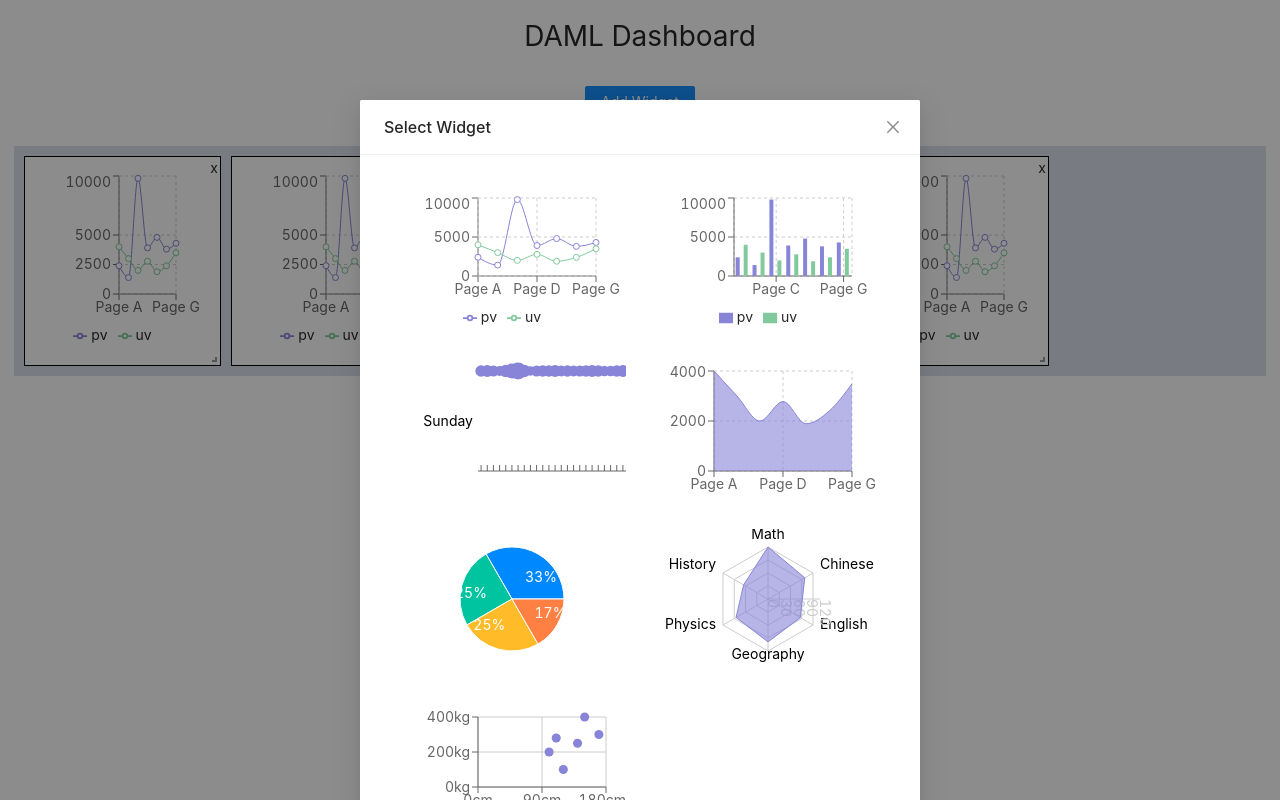
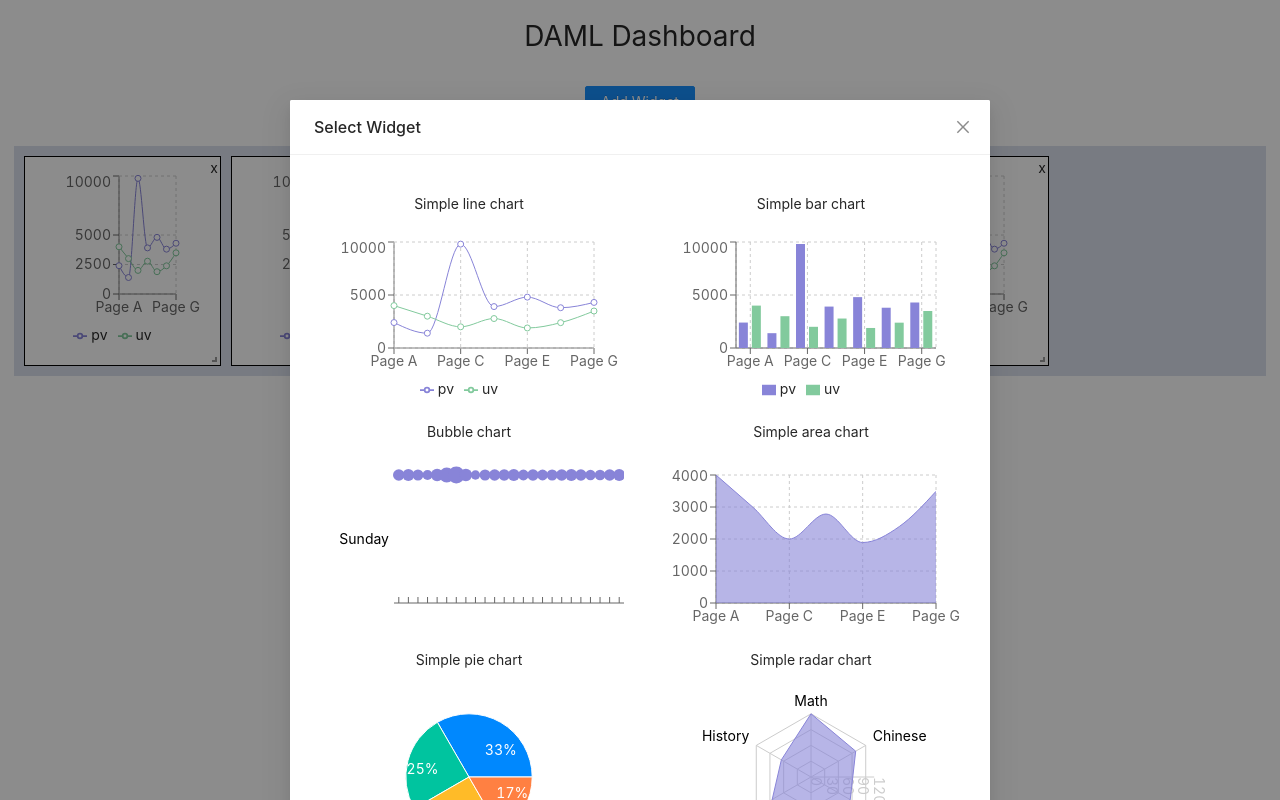
Before and after one commit to herbwang16/daml-dashboard, a React (Create React App) app: page / in a window 1280 px wide. Both pictures are taken after a click on the button "Add Widget". Built offline with nearby package versions, Linux system fonts and the light colour scheme.

Commit message:
Add widget adding functionality to modal

```diff
--- a/src/components/context/ThemeContext.js
+++ b/src/components/context/ThemeContext.js
@@ -3,7 +3,8 @@ import React, { createContext, useContext, useReducer, useState } from "react";
 // Initialize context with the default theme
 const initialState = {
   widgetBackgroundColor: "#ffffff",
-  gridBackGroundColor: "#D9E0EC"
+  gridBackGroundColor: "#D9E0EC",
+  selectedWidgetBackgroundColor: "#D9E0EC"
 };
 
 const ThemeContext = createContext(initialState);
--- a/src/components/layout/GridDisplay.js
+++ b/src/components/layout/GridDisplay.js
@@ -196,7 +196,7 @@ class GridDisplay extends React.PureComponent {
         <center>
           <div style={{ padding: "1rem" }}>
             <WidgetModal
-              onSelectWidget={type => {
+              onAddWidget={type => {
                 this.handleAddWidget(type);
               }}
             />
--- a/src/components/widgetSelection/WidgetModal.js
+++ b/src/components/widgetSelection/WidgetModal.js
@@ -12,7 +12,7 @@ import SimpleRadarChart from "../widgets/SimpleRadarChart";
 import SimpleScatterChart from "../widgets/SimpleScatterChart";
 
 class WidgetModal extends React.Component {
-  state = { visible: false };
+  state = { visible: false, widget: "" };
 
   showModal = () => {
     this.setState({
@@ -21,30 +21,25 @@ class WidgetModal extends React.Component {
   };
 
   handleOk = e => {
-    console.log(e);
+    console.log(this.state);
+    this.props.onAddWidget(this.state.widget);
     this.setState({
       visible: false
     });
   };
 
   handleCancel = e => {
-    console.log(e);
     this.setState({
       visible: false
     });
   };
 
+  handleSelectWidget = type => {
+    this.setState({ widget: type });
+    console.log(type);
+  };
+
   render() {
-    const widgets = [
-      <SimpleLineChart />,
-      SimpleBarChart,
-      BubbleChart,
-      SimpleAreaChart,
-      SimplePieChart,
-      SimpleRadarChart,
-      SimpleScatterChart
-    ];
-
     return (
       <div>
         <Button type="primary" onClick={this.showModal}>
@@ -56,10 +51,12 @@ class WidgetModal extends React.Component {
           onOk={this.handleOk}
           onCancel={this.handleCancel}
           height="40rem"
-          width="40rem"
+          width="50rem"
           bodyStyle={{ overflowY: "scroll" }}
         >
-          <WidgetModalGrid onSelectWidget={this.props.onSelectWidget} />
+          <WidgetModalGrid
+            onSelectWidget={type => this.handleSelectWidget(type)}
+          />
         </Modal>
       </div>
     );
--- a/src/components/widgetSelection/WidgetModalGrid.js
+++ b/src/components/widgetSelection/WidgetModalGrid.js
@@ -64,20 +64,42 @@ const widgets = [
 ];
 
 class WidgetModalGrid extends React.PureComponent {
+  state = { selected: "" };
+
+  static contextType = ThemeContext;
+
+  handleSelectWidget = type => {
+    this.setState({ selected: type }, () => this.props.onSelectWidget(type));
+  };
+
   render() {
     const { theme, dispatch } = this.context;
-
-    console.log(this.state);
+    const { selectedWidgetBackgroundColor, widgetBackgroundColor } = theme;
 
     return (
-      <Row>
+      <Row gutter={[32, 32]}>
         {widgets.map(w => (
-          <Col span={12}>
+          <Col
+            span={12}
+            style={{
+              backgroundColor:
+                this.state.selected === w.value
+                  ? selectedWidgetBackgroundColor
+                  : widgetBackgroundColor,
+              cursor: "pointer",
+              borderRadius: "1rem",
+              margin: "1rem 0"
+            }}
+          >
             <div
               className="grid-item"
-              style={{ height: "10rem", margin: "1rem" }}
-              onClick={() => this.props.onSelectWidget(w.value)}
+              onClick={() => this.handleSelectWidget(w.value)}
+              style={{
+                height: "12rem"
+              }}
             >
+              <center>{w.value}</center>
+              <br />
               {w.widget}
             </div>
           </Col>
```
